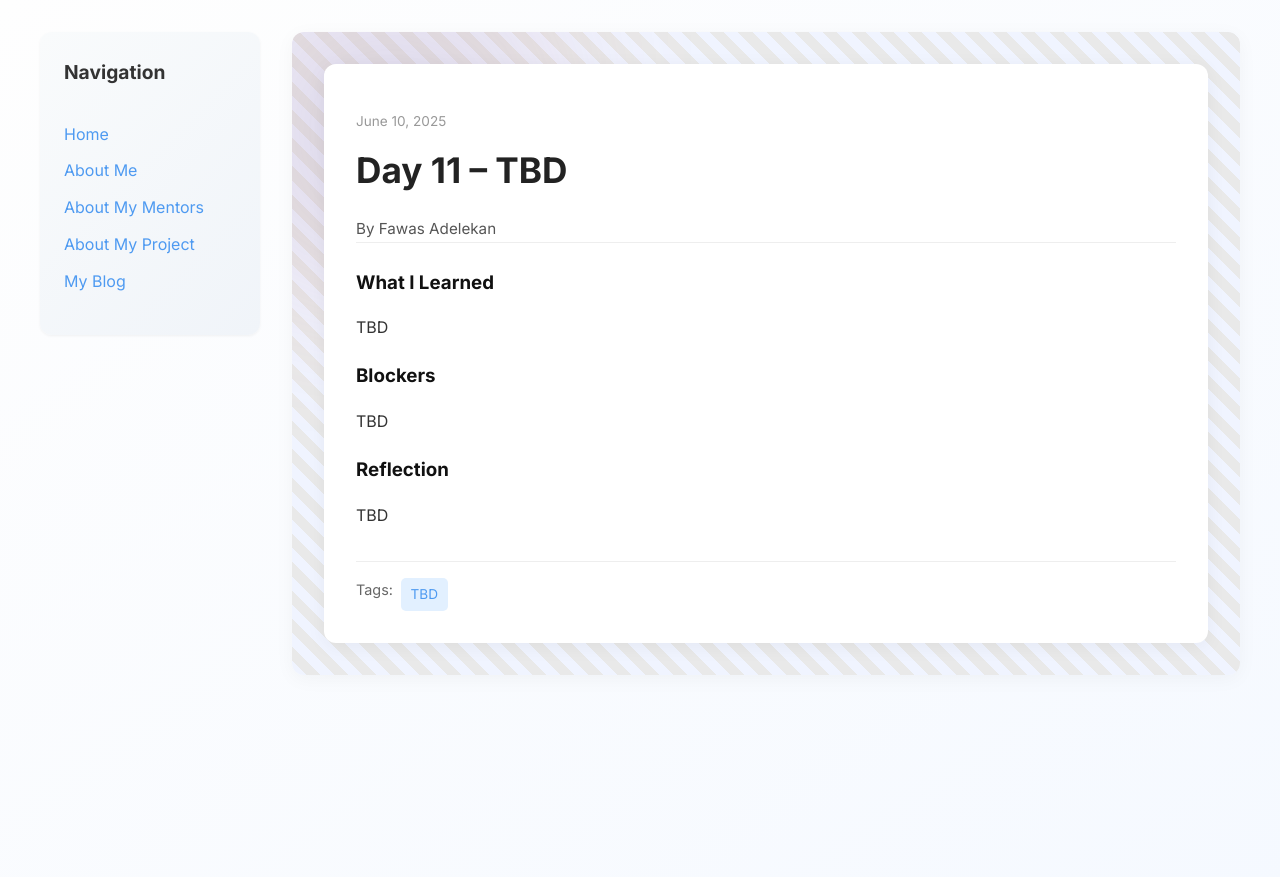
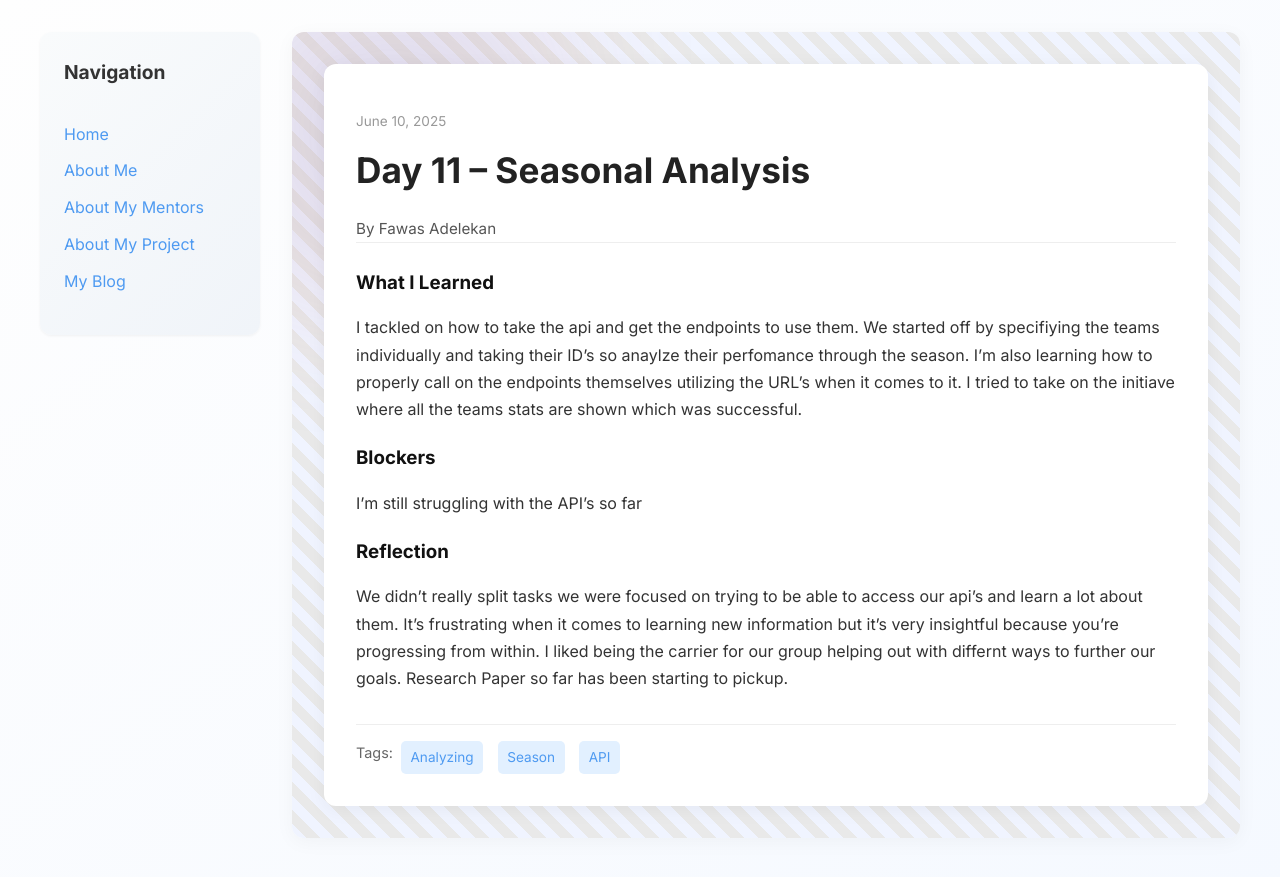
Before and after one commit to ForrestAj/ForrestAj.github.io, a Jekyll site: the page built from _posts/2025-06-10-day-11.md, in a window 1280 px wide. Shown: the top 877 px of the page. Built offline with Jekyll 4.4.1, drawn with Linux system fonts in a browser that asks for light colours.

Commit message:
Update 2025-06-10-day-11.md

```diff
--- a/_posts/2025-06-10-day-11.md
+++ b/_posts/2025-06-10-day-11.md
@@ -1,19 +1,19 @@
 ---
 layout: post
-title: "Day 11 – TBD"
+title: "Day 11 – Seasonal Analysis"
 date: 2025-06-10
 author: Fawas Adelekan
 permalink: /day11.html
-tags: ["TBD",]
+tags: ["Analyzing","Season","API"]
 
 what_i_learned: |
-  TBD
+  I tackled on how to take the api and get the endpoints to use them. We started off by specifiying the teams individually and taking their ID's so anaylze their perfomance through the season. I'm also learning how to properly call on the endpoints themselves utilizing the URL's when it comes to it. I tried to take on the initiave where all the teams stats are shown which was successful.
 
 
 
 blockers: |
-  TBD
+  I'm still struggling with the API's so far
 
 reflection: |
-  TBD
+  We didn't really split tasks we were focused on trying to be able to access our api's and learn a lot about them. It's frustrating when it comes to learning new information but it's very insightful because you're progressing from within. I liked being the carrier for our group helping out with differnt ways to further our goals. Research Paper so far has been starting to pickup.
 ---
```
